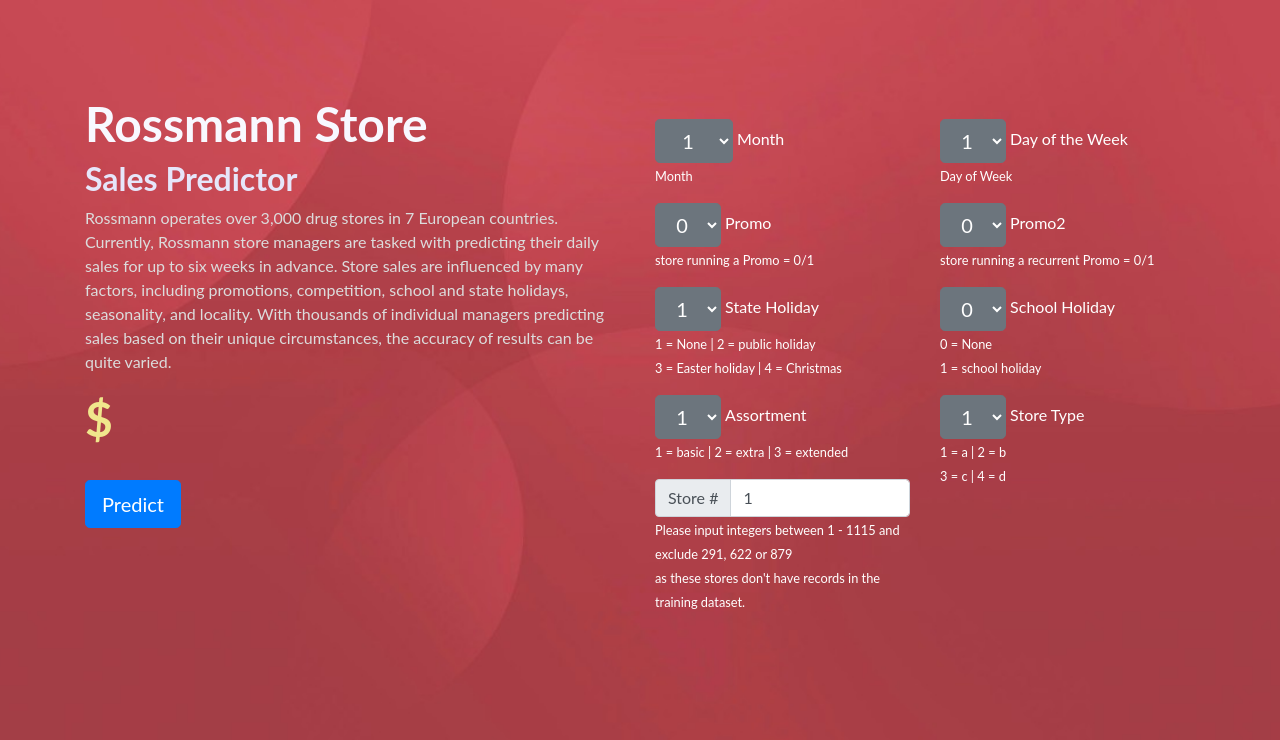
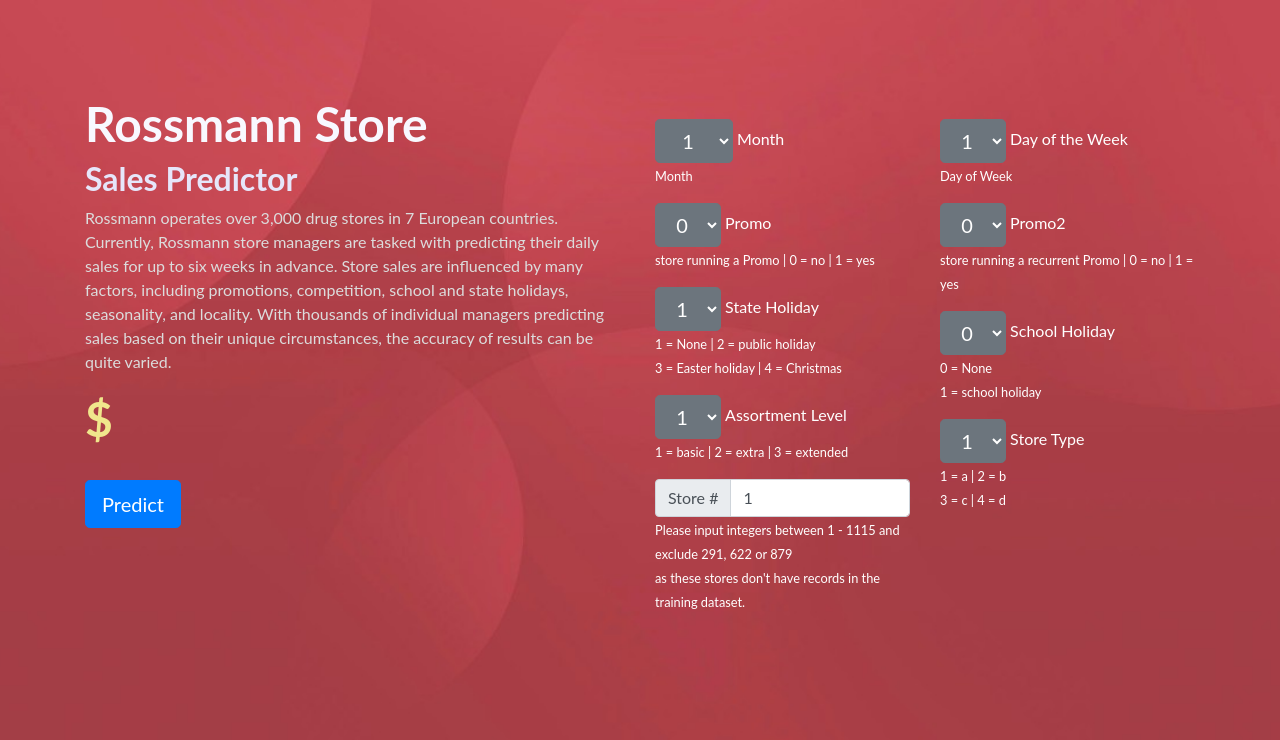
Before and after one commit to DanNgo23/rossmann, a Flask app: page / in a window 1280 px wide. Shown: the part 130-870 px from the top of the page. Run offline with Flask 2, Linux system fonts and the light colour scheme; parts of the project's set-up code (start-up, migrations or seed data) failed here and were passed over; some libraries are stand-ins or nearby versions.

Commit message:
changed subtext

```diff
--- a/templates/index.html
+++ b/templates/index.html
@@ -54,7 +54,7 @@
 						      <option>1</option>
 						    </select>
 						    <label for="promo">Promo</label>
-						    <p><small>store running a Promo = 0/1 </small></p>
+						    <p><small>store running a Promo | 0 = no | 1 = yes</small></p>
 
 						    <select name="StateH" class="btn btn-secondary btn-lg dropdown-toggle" type="button" id="state_holliday" data-toggle="dropdown" aria-haspopup="true" aria-expanded="false">
 						      <option>1</option>
@@ -70,7 +70,7 @@
 						      <option>2</option>
 						      <option>3</option>
 						    </select>
-						    <label for="assortment">Assortment</label><br>
+						    <label for="assortment">Assortment Level</label><br>
                 <p><small>1 = basic | 2 = extra | 3 = extended</small></p>
 
 						    <div class="input-group">
@@ -102,7 +102,7 @@
   						      <option>1</option>
   						    </select>
   						    <label for="promo2">Promo2</label>
-  						    <p><small>store running a recurrent Promo = 0/1 </small></p>
+  						    <p><small>store running a recurrent Promo | 0 = no | 1 = yes</small></p>
 
                   <select name="SchoolH" class="btn btn-secondary btn-lg dropdown-toggle" type="button" id="school_holliday" data-toggle="dropdown" aria-haspopup="true" aria-expanded="false">
   						      <option>0</option>
--- a/templates/layout.html
+++ b/templates/layout.html
@@ -58,7 +58,7 @@
                 <i class="icon-screen-desktop m-auto text-primary"></i>
               </div>
               <h3>Rossmann (company)</h3>
-              <p class="lead mb-0">Rossmann, based in Germany, has a website that can be reached <a href="https://www.rossmann.de/einkaufsportal.html">here</a>.</p>
+              <p class="lead mb-0">Rossmann, based in Germany, has a website that can be reached <a href="https://www.rossmann.de/einkaufsportal.html" target="_blank">here</a>.</p>
             </div>
           </div>
           <div class="col-lg-4">
@@ -67,7 +67,7 @@
                 <i class="icon-layers m-auto text-primary"></i>
               </div>
               <h3>About The Model</h3>
-              <p class="lead mb-0">The model implements simple <a href="https://en.wikipedia.org/wiki/Linear_regression">linear regression</a>.</p>
+              <p class="lead mb-0">The model implements simple <a href="https://en.wikipedia.org/wiki/Linear_regression" target="_blank">linear regression</a>.</p>
             </div>
           </div>
           <div class="col-lg-4">
@@ -76,7 +76,7 @@
                 <i class="icon-trophy m-auto text-primary"></i>
               </div>
               <h3>Rossmann Kaggle</h3>
-              <p class="lead mb-0">All about official Rossmann <a href="https://www.kaggle.com/c/rossmann-store-sales">Kaggle</a> competition.</p>
+              <p class="lead mb-0">All about official Rossmann <a href="https://www.kaggle.com/c/rossmann-store-sales" target="_blank">Kaggle</a> competition.</p>
             </div>
           </div>
         </div>
```
